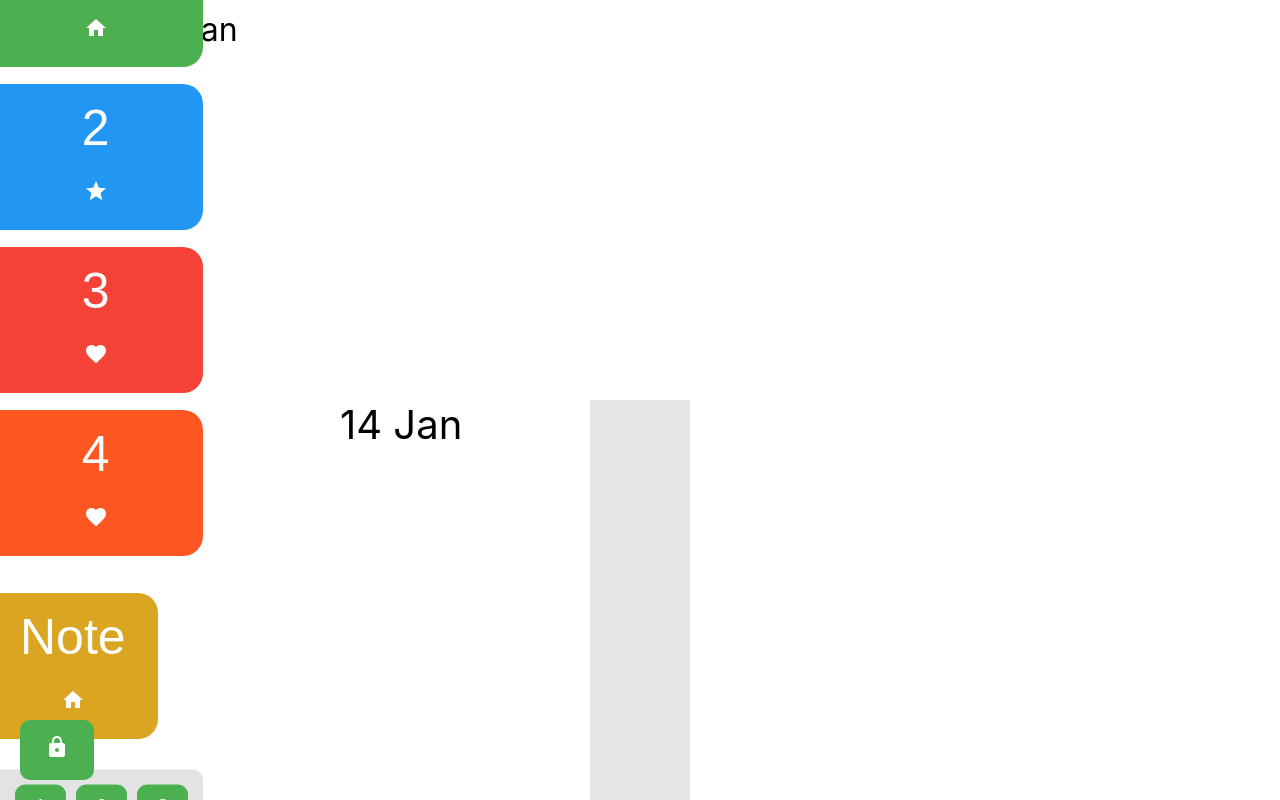
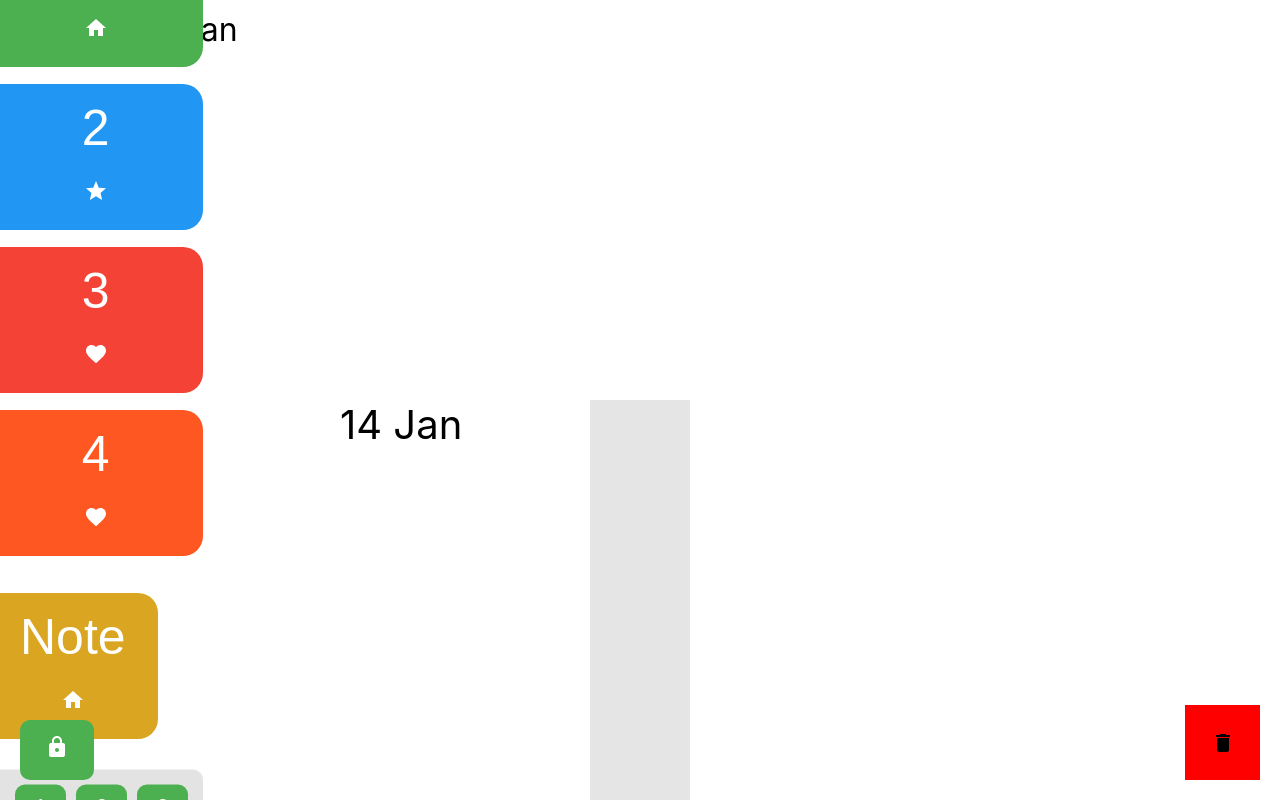
Before and after one commit to ferni2768/quickescape, a React (Create React App) app: page / in a window 1280 px wide. Built offline with nearby package versions, Linux system fonts and the light colour scheme.

Commit message:
Rectangles can now be deleted

```diff
--- a/src/App.css
+++ b/src/App.css
@@ -184,6 +184,20 @@
     z-index: 1000;
 }
 
+.trashcan {
+    position: fixed;
+    bottom: 20px;
+    right: 20px;
+    width: 75px;
+    height: 75px;
+    background-color: red;
+    display: flex;
+    align-items: center;
+    justify-content: center;
+    cursor: pointer;
+    z-index: 1000;
+}
+
 .UI {
     pointer-events: all;
 }
--- a/src/App.js
+++ b/src/App.js
@@ -22,7 +22,8 @@ function App() {
     setAdjustedMousePosition,
     gridSize,
     getClientXY,
-    createRectangle
+    createRectangle,
+    deactivateRectangle
   } = useController();
 
   const {
@@ -162,7 +163,7 @@ function App() {
   return (
     <div className="App">
       <DateRangePicker className="UI" startDate={startDate} endDate={endDate} setStartDate={setStartDate} setEndDate={setEndDate} isOpen={isOpen} setIsOpen={setIsOpen} />
-      <UI createRectangle={createRectangle} mouseFollowerRef={mouseFollowerRef} zoom={zoom} locked={locked} setLocked={setLocked} />
+      <UI createRectangle={createRectangle} mouseFollowerRef={mouseFollowerRef} zoom={zoom} locked={locked} setLocked={setLocked} deactivateRectangle={deactivateRectangle} activeRectangle={activeRectangle} />
       <animated.div
         className="room"
         style={{
@@ -191,7 +192,7 @@ function App() {
             }}
           />
 
-          {rectangles.map((rect) => (
+          {rectangles.filter(rect => !rect.deactivated).map((rect) => (
             <React.Fragment key={rect.id}>
               <Rectangle
                 key={rect.id}
@@ -209,6 +210,7 @@ function App() {
                 size={rect.size}
                 icon={rect.icon}
                 isNote={rect.isNote}
+                deactivated={rect.deactivated}
               />
             </React.Fragment>
           ))}
--- a/src/Controller.js
+++ b/src/Controller.js
@@ -28,10 +28,19 @@ export const useController = () => {
             color: color,
             size: size,
             icon: icon,
-            isNote: group === 0
+            isNote: group === 0,
+            deactivated: false
         };
         setRectangles(prevRectangles => [...prevRectangles, newRectangle]);
         setActiveRectangle(newRectangle.id - 1);
+    };
+
+    const deactivateRectangle = (id) => {
+        setRectangles(prevRectangles =>
+            prevRectangles.map(rect =>
+                rect.id === id + 1 ? { ...rect, deactivated: true } : rect
+            )
+        );
     };
 
 
@@ -44,6 +53,7 @@ export const useController = () => {
         setAdjustedMousePosition,
         gridSize,
         getClientXY,
-        createRectangle
+        createRectangle,
+        deactivateRectangle
     };
 };
--- a/src/components/UI.js
+++ b/src/components/UI.js
@@ -2,10 +2,11 @@ import React, { useState } from 'react';
 import '../App.css';
 import Button from './UI_buttons/Button';
 import SwitchButton from './UI_buttons/SwitchButton';
-import { Home, Star, Favorite, Lock, LockOpen } from '@mui/icons-material';
+import Trashcan from './UI_buttons/Trashcan';
+import { Home, Star, Favorite, Lock, LockOpen, Delete } from '@mui/icons-material';
 
 
-const UI = ({ createRectangle, zoom, mouseFollowerRef, locked, setLocked }) => {
+const UI = ({ createRectangle, zoom, mouseFollowerRef, locked, setLocked, deactivateRectangle, activeRectangle }) => {
     const [activeGroup, setActiveGroup] = useState(1);
     const startID = 1;
 
@@ -77,6 +78,8 @@ const UI = ({ createRectangle, zoom, mouseFollowerRef, locked, setLocked }) => {
                 <button className="UI lock-button" onClick={() => setLocked(!locked)}>
                     {locked ? <Lock /> : <LockOpen />}
                 </button>
+
+                <Trashcan className="UI trashcan" icon={<Delete />} deactivateRectangle={deactivateRectangle} activeRectangle={activeRectangle} />
             </div>
         </div>
     );
--- /dev/null
+++ b/src/components/UI_buttons/Trashcan.js
@@ -0,0 +1,22 @@
+import React from 'react';
+
+const Trashcan = ({ icon, deactivateRectangle, activeRectangle }) => {
+
+    const handleDrop = () => {
+        if (activeRectangle !== null) {
+            deactivateRectangle(activeRectangle);
+        }
+    };
+
+    return (
+        <div
+            className="UI trashcan"
+            onMouseUp={handleDrop}
+            onTouchEnd={handleDrop}
+        >
+            {icon}
+        </div>
+    );
+};
+
+export default Trashcan;
```
